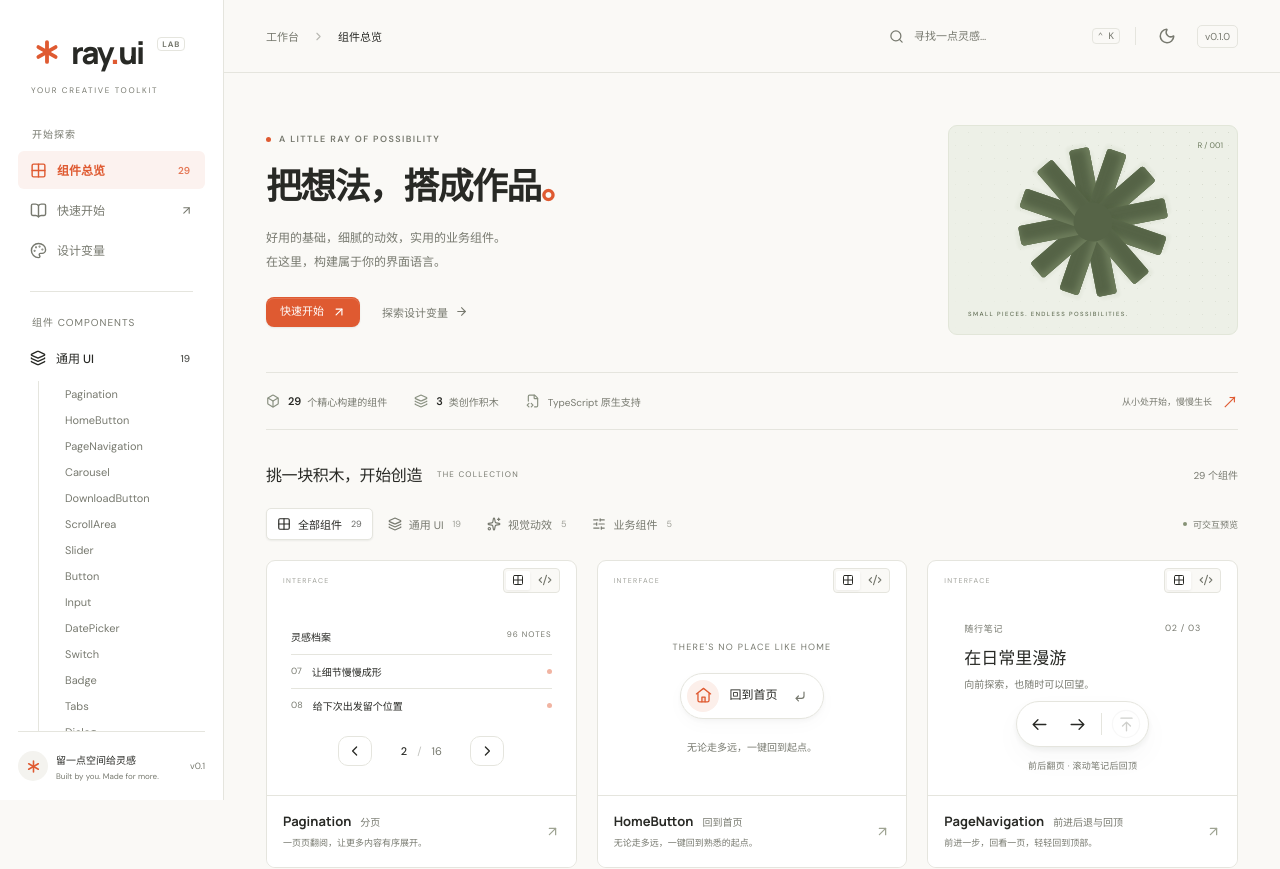
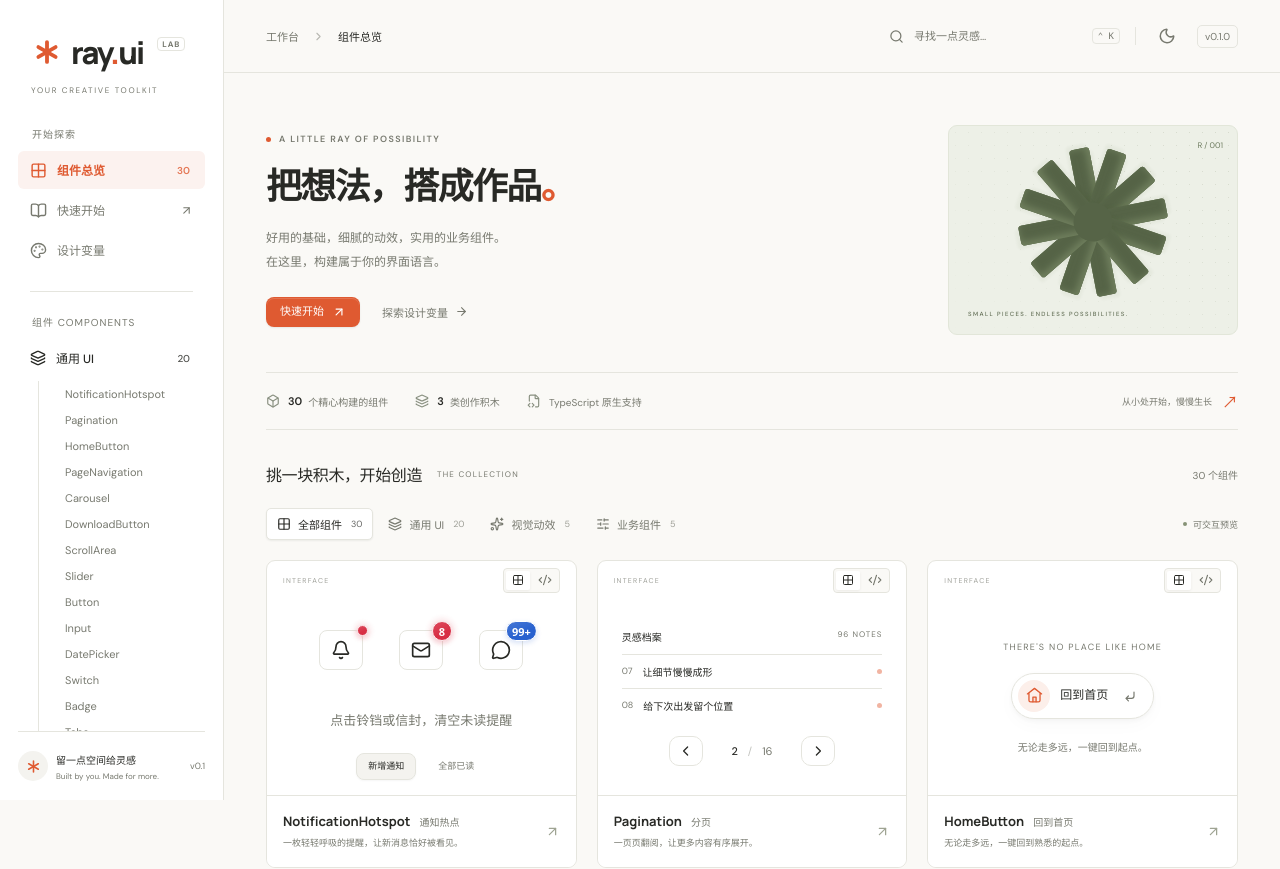
Before and after one commit to HardToFd/ray-ui, a React (Vite) app: page / in a window 1280 px wide. Shown: the top 869 px of the page. Built offline with nearby package versions, Linux system fonts and the light colour scheme; what @daypicker/react would draw is missing.

Commit message:
feat: add notification hotspot and deploy component docs (#6)

```diff
--- a/demo/App.tsx
+++ b/demo/App.tsx
@@ -5,6 +5,7 @@ import { StackedCardsDemo } from './StackedCardsDemo';
 import { CarouselDemo } from './CarouselDemo';
 import { AIOrbDemo } from './AIOrbDemo';
 import { HeatmapDemo } from './HeatmapDemo';
+import { NotificationHotspotDemo } from './NotificationHotspotDemo';
 import { FlameGraphDemo } from './FlameGraphDemo';
 import { PageNavigationDemo } from './PageNavigationDemo';
 import { HomeButtonDemo } from './HomeButtonDemo';
@@ -171,6 +172,8 @@ function ComponentPreview({
   };
 
   switch (name) {
+    case "NotificationHotspot":
+      return <NotificationHotspotDemo expanded={expanded} />;
     case "BreathingIndicator":
       return <BreathingIndicatorDemo expanded={expanded} />;
     case "DownloadButton":
--- /dev/null
+++ b/demo/NotificationHotspotDemo.tsx
@@ -0,0 +1,33 @@
+import { useState } from 'react';
+import { Bell, Mail, MessageCircle } from 'lucide-react';
+import { Button, NotificationHotspot, Switch } from '../src';
+
+export function NotificationHotspotDemo({ expanded = false }: { expanded?: boolean }) {
+  const [count, setCount] = useState(8);
+  const [pulse, setPulse] = useState(true);
+  return <div style={{ display: 'grid', gap: 24, width: '100%', maxWidth: 460 }}>
+    <div style={{ display: 'flex', justifyContent: 'center', alignItems: 'center', gap: 36, padding: 16 }}>
+      <NotificationHotspot active={count > 0} pulse={pulse}>
+        <Button variant="outline" aria-label="查看提醒" onClick={() => setCount(0)}><Bell size={20} /></Button>
+      </NotificationHotspot>
+      <NotificationHotspot count={count} pulse={pulse} announce>
+        <Button variant="outline" aria-label="阅读消息" onClick={() => setCount(0)}><Mail size={20} /></Button>
+      </NotificationHotspot>
+      <NotificationHotspot count={128} tone="info"><Button variant="outline" aria-label="讨论区"><MessageCircle size={20} /></Button></NotificationHotspot>
+    </div>
+    <div style={{ textAlign: 'center', color: 'var(--ray-muted)', fontSize: 13 }}>点击铃铛或信封，清空未读提醒</div>
+    <div style={{ display: 'flex', justifyContent: 'center', flexWrap: 'wrap', gap: 10 }}>
+      <Button size="sm" variant="secondary" onClick={() => setCount(n => n + 1)}>新增通知</Button>
+      <Button size="sm" variant="ghost" onClick={() => setCount(0)}>全部已读</Button>
+    </div>
+    {expanded && <div style={{ display: 'grid', gap: 24 }}>
+      <Switch checked={pulse} onCheckedChange={setPulse} label="轻微脉冲" />
+      <div style={{ display: 'flex', flexWrap: 'wrap', gap: 24, alignItems: 'center' }}>
+        <NotificationHotspot count={0} showZero />
+        <NotificationHotspot tone="success" label="同步完成" />
+        <NotificationHotspot tone="warning" placement="bottom-right" label="有待处理事项"><Button variant="outline">待办事项</Button></NotificationHotspot>
+        <NotificationHotspot placement="top-left" pulse={pulse}><Button variant="outline">新功能</Button></NotificationHotspot>
+      </div>
+    </div>}
+  </div>;
+}
--- a/demo/catalog.ts
+++ b/demo/catalog.ts
@@ -16,6 +16,24 @@ export const categories = [
 ] as const;
 
 export const catalog: ComponentDoc[] = [
+  {
+    name: "NotificationHotspot",
+    chinese: "通知热点",
+    category: "ui",
+    description: "一枚轻轻呼吸的提醒，让新消息恰好被看见。",
+    code: `import { NotificationHotspot, Button } from '@ray-ui/react';\nimport '@ray-ui/react/styles.css';\n\n<NotificationHotspot count={8} pulse>\n  <Button>消息</Button>\n</NotificationHotspot>\n\n<NotificationHotspot label="有新通知" />\n<NotificationHotspot count={128} max={99} tone="info" />`,
+    props: [
+      ["children", "ReactNode，包裹按钮、图标或头像；省略时独立显示", "—"],
+      ["count / max", "未读数 / 显示上限，超出显示 99+；count 省略为红点；负数、非有限数按 0，小数向下取整；max 至少 1，非有限数按 99", "— / 99"],
+      ["active / showZero", "是否显示热点 / 是否显示零值", "true / false"],
+      ["pulse", "轻微扩散动画，遵循系统减少动态效果设置", "false"],
+      ["tone", "danger | warning | info | success", "danger"],
+      ["placement", "top-right | top-left | bottom-right | bottom-left", "top-right"],
+      ["label / announce", "读屏通知文字（默认完整数量）/ 使用 status 动态播报", "自动生成 / false"],
+      ["className / style / ref", "原生 span 属性；--ray-hotspot-color 覆盖颜色；热点不拦截点击，子控件需自行提供可访问名称，外层应留出溢出空间", "—"],
+    ],
+  },
+
   {
     name: "Pagination",
     chinese: "分页",
--- /dev/null
+++ b/src/components/notification-hotspot.tsx
@@ -0,0 +1,41 @@
+import { forwardRef, type HTMLAttributes } from 'react';
+
+export interface NotificationHotspotProps extends HTMLAttributes<HTMLSpanElement> {
+  /** Omit for a dot; invalid or negative counts are treated as zero. */
+  count?: number;
+  max?: number;
+  showZero?: boolean;
+  active?: boolean;
+  pulse?: boolean;
+  tone?: 'danger' | 'warning' | 'info' | 'success';
+  placement?: 'top-right' | 'top-left' | 'bottom-right' | 'bottom-left';
+  /** Accessible notification text; does not replace the child's name. */
+  label?: string;
+  announce?: boolean;
+}
+
+/** A non-interactive notification marker; child controls retain their own semantics. */
+export const NotificationHotspot = forwardRef<HTMLSpanElement, NotificationHotspotProps>(
+  function NotificationHotspot({ children, count, max = 99, showZero = false, active = true,
+    pulse = false, tone = 'danger', placement = 'top-right', label, announce = false,
+    className, ...props }, ref) {
+    const value = typeof count === 'number' && Number.isFinite(count) ? Math.max(0, Math.floor(count)) : 0;
+    const limit = Number.isFinite(max) ? Math.max(1, Math.floor(max)) : 99;
+    const dot = count === undefined;
+    const visible = active && (dot || value > 0 || showZero);
+    const text = label ?? (dot ? '有新通知' : `${value} 条未读通知`);
+    const displayValue = dot ? 'dot' : value > limit ? `${limit}+` : value;
+    return (
+      <span {...props} ref={ref} className={['ray-notification-hotspot', className].filter(Boolean).join(' ')}
+        data-placement={placement} data-tone={tone} data-standalone={children == null || undefined}>
+        {children}
+        {visible && <span key={displayValue} className="ray-notification-hotspot__marker" data-dot={dot || undefined}
+          data-pulse={pulse || undefined} aria-hidden="true">
+          {!dot && (value > limit ? `${limit}+` : value)}
+        </span>}
+        <span className="ray-notification-hotspot__label" role={announce ? 'status' : undefined}
+          aria-atomic={announce || undefined}>{visible ? text : ''}</span>
+      </span>
+    );
+  },
+);
--- a/src/index.ts
+++ b/src/index.ts
@@ -1,6 +1,7 @@
 "use client";
 
 export * from './components/primitives';
+export * from './components/notification-hotspot';
 export * from './components/download-button';
 export * from './components/breathing-indicator';
 export * from './components/slider';
--- a/src/styles.css
+++ b/src/styles.css
@@ -1,4 +1,5 @@
 @import './styles/primitives.css';
+@import './styles/notification-hotspot.css';
 @import './styles/slider.css';
 @import './styles/leaderboard.css';
 @import './styles/scroll-area.css';
--- /dev/null
+++ b/src/styles/notification-hotspot.css
@@ -0,0 +1,33 @@
+.ray-notification-hotspot { position: relative; display: inline-flex; vertical-align: middle; --ray-hotspot-color: #d83046; }
+.ray-notification-hotspot[data-tone='warning'] { --ray-hotspot-color: #955200; }
+.ray-notification-hotspot[data-tone='info'] { --ray-hotspot-color: #2861cf; }
+.ray-notification-hotspot[data-tone='success'] { --ray-hotspot-color: #21814b; }
+.ray-notification-hotspot__marker { position: absolute; z-index: 1; top: 0; right: 0; transform: translate(45%, -45%); display: inline-flex; align-items: center; justify-content: center; min-width: 20px; height: 20px; padding: 0 5px; border: 2px solid var(--ray-surface, white); border-radius: 999px; background: var(--ray-hotspot-color); color: white; font: 600 11px/1 system-ui, sans-serif; font-variant-numeric: tabular-nums; white-space: nowrap; pointer-events: none; }
+.ray-notification-hotspot__marker[data-dot] { min-width: 11px; width: 11px; height: 11px; padding: 0; }
+.ray-notification-hotspot[data-placement='top-left'] > .ray-notification-hotspot__marker { right: auto; left: 0; transform: translate(-45%, -45%); }
+.ray-notification-hotspot[data-placement='bottom-right'] > .ray-notification-hotspot__marker { top: auto; bottom: 0; transform: translate(45%, 45%); }
+.ray-notification-hotspot[data-placement='bottom-left'] > .ray-notification-hotspot__marker { top: auto; right: auto; bottom: 0; left: 0; transform: translate(-45%, 45%); }
+.ray-notification-hotspot[data-standalone] > .ray-notification-hotspot__marker { position: relative; inset: auto; transform: none; }
+.ray-notification-hotspot__marker {
+  border-width: 1.5px;
+  background: linear-gradient(155deg, #ffffff24, transparent 60%), var(--ray-hotspot-color);
+  box-shadow: 0 2px 5px color-mix(in srgb, var(--ray-hotspot-color) 18%, transparent);
+  animation: ray-hotspot-arrive 420ms cubic-bezier(.22, .8, .3, 1) both;
+}
+.ray-notification-hotspot__marker[data-pulse]::before {
+  content: ''; position: absolute; inset: -5px; border-radius: inherit;
+  background: var(--ray-hotspot-color); filter: blur(3px); z-index: -1;
+  animation: ray-hotspot-pulse 3.6s ease-in-out infinite;
+}
+@keyframes ray-hotspot-pulse {
+  0%, 100% { opacity: .04; transform: scale(.85); }
+  48% { opacity: .19; transform: scale(1.18); }
+}
+@keyframes ray-hotspot-arrive {
+  0% { opacity: 0; scale: .75; }
+  65% { opacity: 1; scale: 1.06; }
+  100% { opacity: 1; scale: 1; }
+}
+.ray-notification-hotspot__label { position: absolute; width: 1px; height: 1px; padding: 0; margin: -1px; overflow: hidden; clip-path: inset(50%); white-space: nowrap; border: 0; }
+@media (prefers-reduced-motion: reduce) { .ray-notification-hotspot__marker { animation: none; } .ray-notification-hotspot__marker[data-pulse]::before { animation: none; display: none; } }
+@media (forced-colors: active) { .ray-notification-hotspot__marker { background: Highlight; color: HighlightText; border-color: Canvas; forced-color-adjust: none; } .ray-notification-hotspot__marker::before { display: none; } }
```
Also changed, not shown: 2 other files (tests, documents, lock files or other folders).
